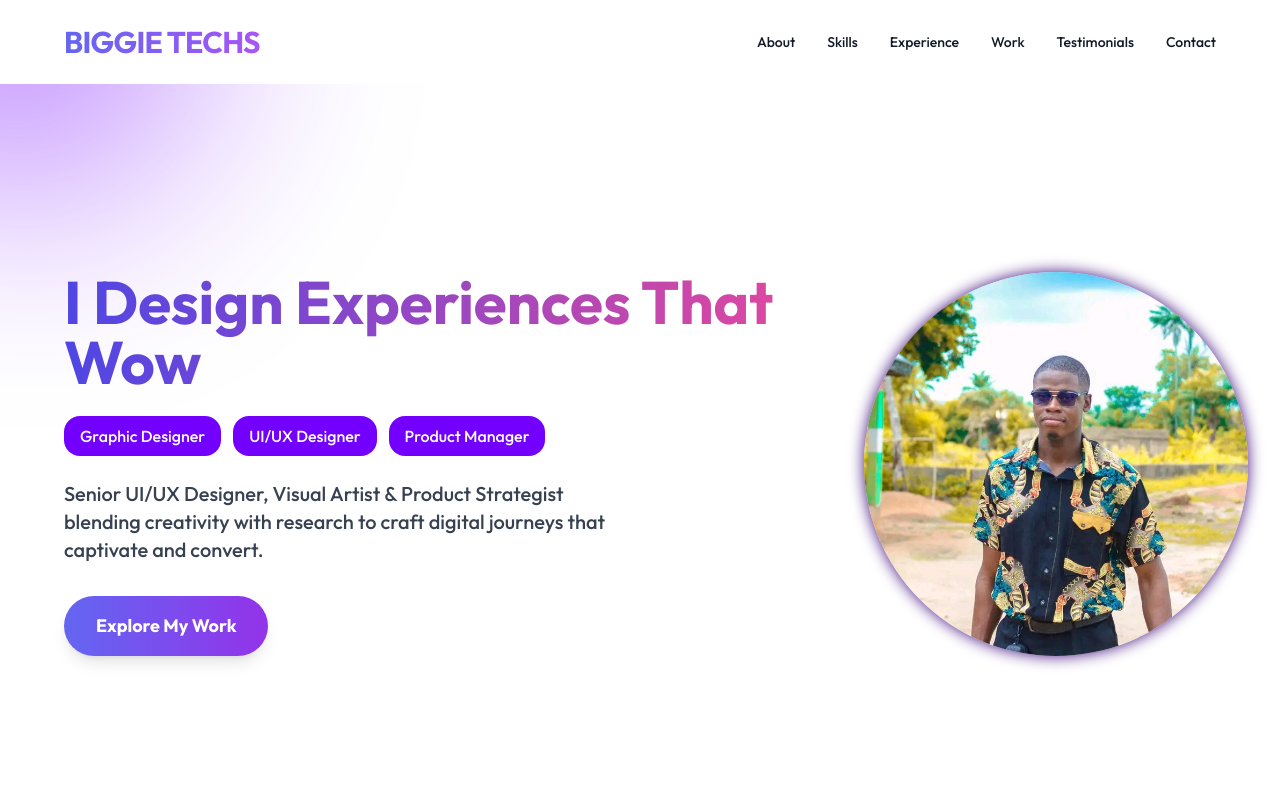
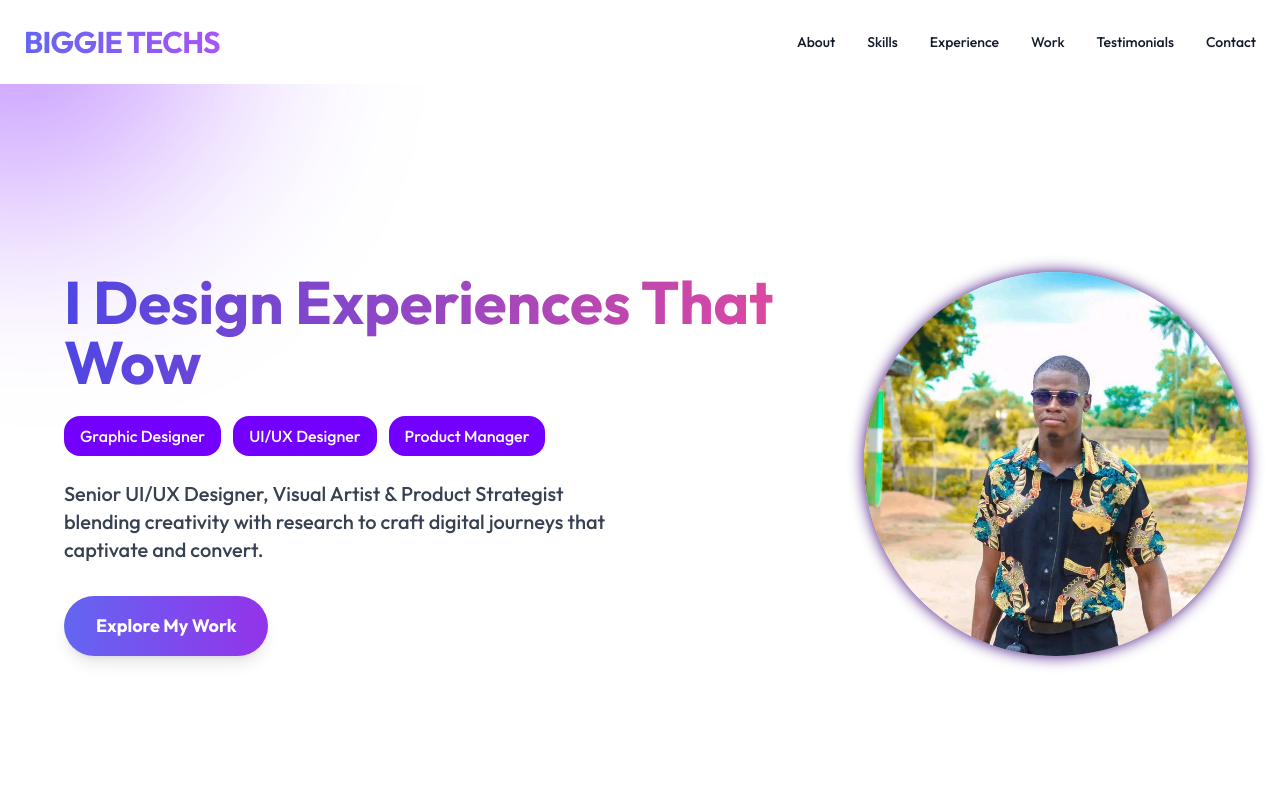
Before and after one commit to boyalonetech/biggie-techs-and-graphics, a website: page index.html in a window 1280 px wide. Shown: the top 800 px of the page. Drawn offline with nearby package versions, Linux system fonts and the light colour scheme.

Commit message:
Add global box-sizing and reset styles for consistency

```diff
--- a/index.html
+++ b/index.html
@@ -48,6 +48,12 @@
         bottom: -200px;
         right: -200px;
       }
+
+      * {
+    margin: 0;
+    padding: 0;
+    box-sizing: border-box;
+  }
     </style>
   </head>
   <body
@@ -62,7 +68,7 @@
 
     <!-- Navbar -->
     <header
-      class="p-6 md:px-16 flex justify-between items-center bg-white dark:bg-gray-900 fixed w-full z-50 backdrop-blur-md"
+      class="p-6 flex justify-between items-center bg-white dark:bg-gray-900 fixed w-full z-50 backdrop-blur-md"
       data-aos="fade-down"
     >
       <h1 class="text-3xl font-extrabold tracking-tight">
```
